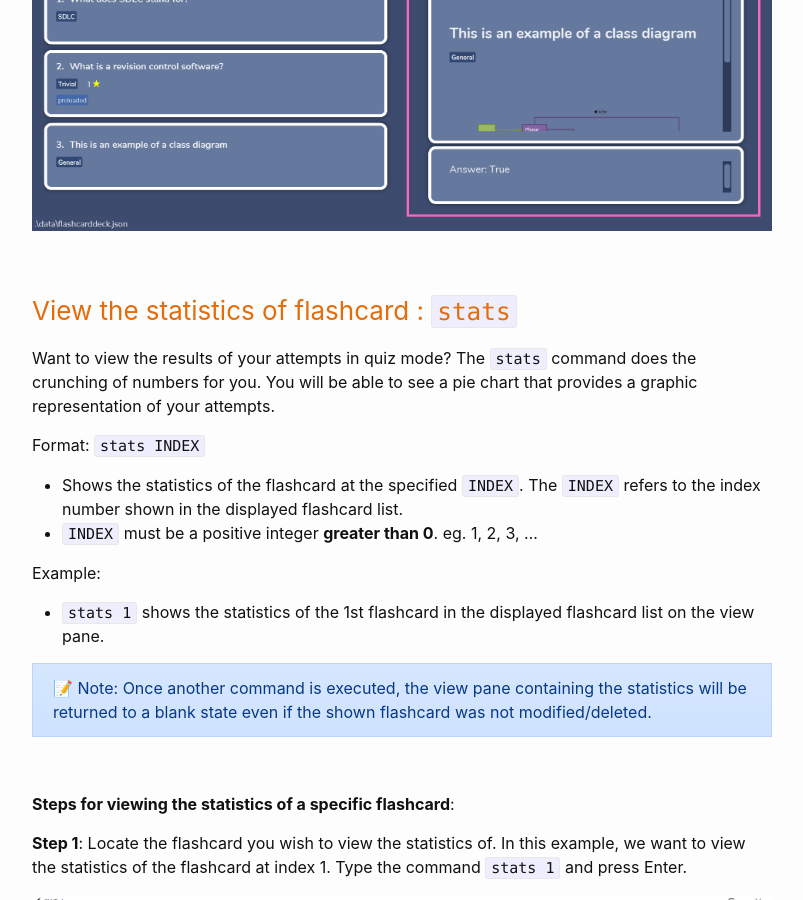
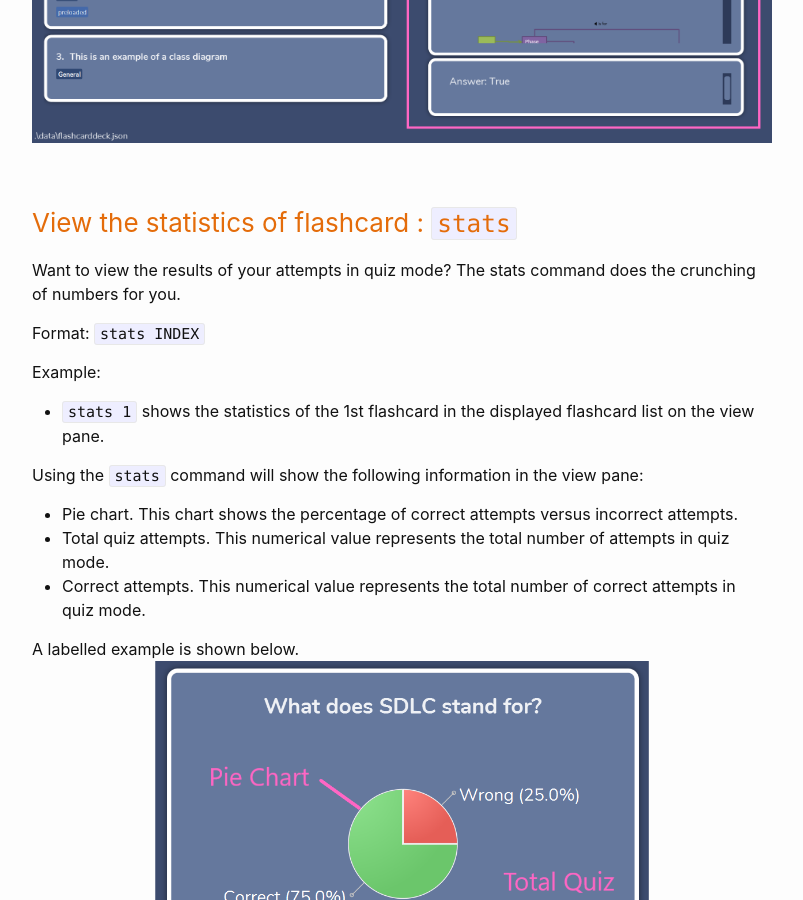
Before and after one commit to minzzelo/cs2101ug, a Jekyll site: the page built from docs/UserGuide.md, in a window 1280 px wide and 900 px high, scrolled down 31593 px. Shown: the whole window, without its empty margins (238-1041 px from the left). Built offline with Jekyll 4.4.1, drawn with Linux system fonts in a browser that asks for light colours; emoji names are drawn with the system emoji font; some of the changed text lies outside the part shown.

Commit message:
Update quiz and stats

```diff
--- a/docs/UserGuide.md
+++ b/docs/UserGuide.md
@@ -535,10 +535,7 @@ So what is quiz mode? Upon entering quiz mode, you can no longer input commands
 * `y` This input will only be recognised after the `↓ key` is pressed. `y` indicate a correct answer.
 * `n` This input will only be recognised after the `↓ key` is pressed. `n` indicates an incorrect answer.
 
-Upon pressing the `↓ key`, the user will be prompted if they got the answer correct. The user can then press
-`y` to feedback that they got the correct answer or `n` to feedback that they got an incorrect answer.
-
-Quiz attempts are recorded and information about your scores can be displayed using the [statistics](#view-the-statistics-of-flashcard--stats) command.
+Quiz attempts are recorded and information about your scores can be displayed using the [stats](#view-the-statistics-of-flashcard--stats) command.
 
 <div style="page-break-after: always;"></div>
 
@@ -637,19 +634,22 @@ flashcard was not modified/deleted.
 
 ### View the statistics of flashcard : `stats`
 
-Want to view the results of your attempts in quiz mode? The `stats` command does the crunching of numbers for you. You will be able to see a pie chart that provides a graphic representation of your attempts.
+Want to view the results of your attempts in quiz mode? The stats command does the crunching of numbers for you.
 
 Format: `stats INDEX`
-
-* Shows the statistics of the flashcard at the specified `INDEX`. The `INDEX` refers to the index number shown in the displayed flashcard list.
-* `INDEX` must be a positive integer **greater than 0**. eg. 1, 2, 3, …
 
 Example:
 * `stats 1` shows the statistics of the 1st flashcard in the displayed flashcard list on the view pane.
 
-<div markdown="span" class="alert alert-primary">:memo: Note: Once another command is executed, the view pane containing the statistics will be returned to a blank state even if the shown
-flashcard was not modified/deleted.
-</div>
+Using the `stats` command will show the following information in the view pane:
+
+* Pie chart. This chart shows the percentage of correct attempts versus incorrect attempts.
+* Total quiz attempts. This numerical value represents the total number of attempts in quiz mode.
+* Correct attempts. This numerical value represents the total number of correct attempts in quiz mode.
+
+A labelled example is shown below.
+![pie chart](images/ug/piechart.png)
+
 <br>
 
 <div style="page-break-after: always;"></div>
@@ -674,7 +674,7 @@ Format: `exit`
 
 <div style="page-break-after: always;"></div>
 
-**Steps to use the exit function**
+**Steps to use the exit function**:
 
 **Step 1**: Type `exit` in the command box and press Enter. The application will close and we look forward to seeing you back 😊 .
 
```
Also changed, not shown: other parts of docs/UserGuide.md (+1 -1 lines), docs/images/ug/piechart.png (added), docs/images/ug/ug_quiz_step3.PNG, docs/images/ug/ug_stats_step1.PNG, docs/images/ug/ug_stats_step2.PNG.
